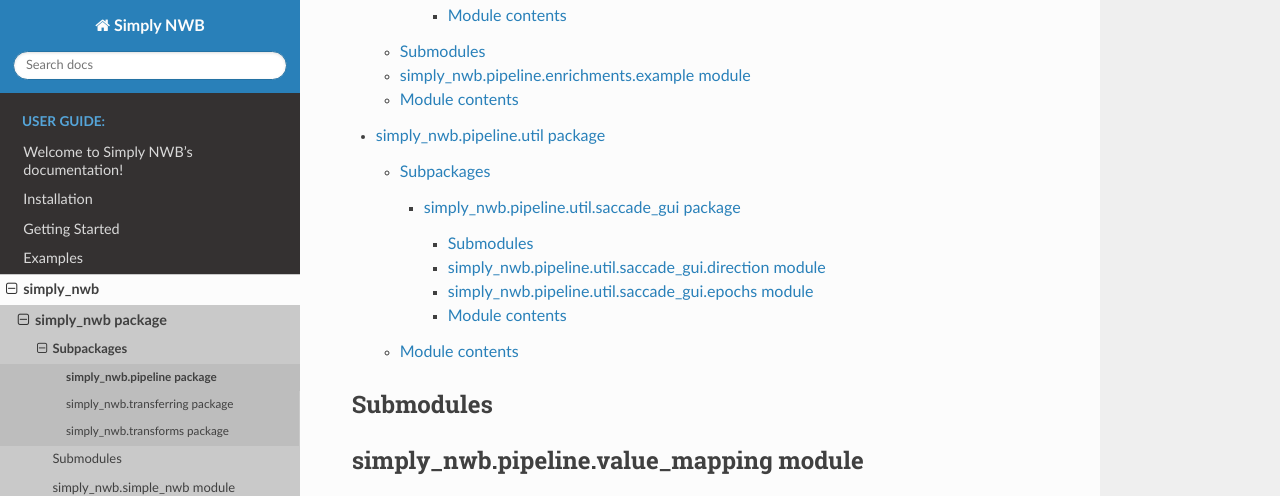
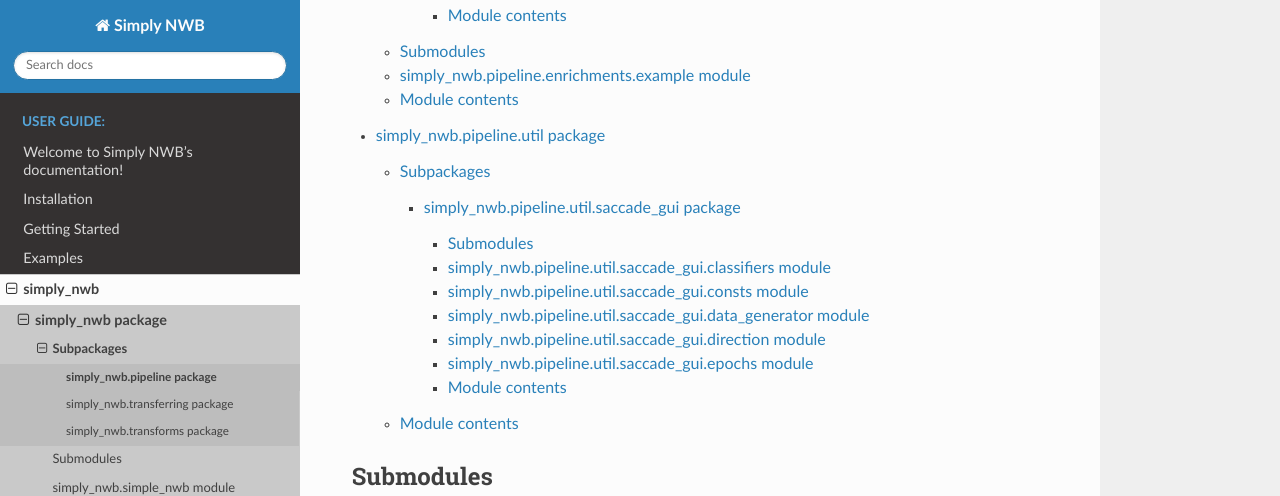
Before and after one commit to Anschutz-Visual-Cluster/simply-nwb, a Sphinx documentation site: the page built from docs/source/simply_nwb.pipeline.rst, in a window 1280 px wide and 900 px high, scrolled down 416 px, cut to the strip 0-496 px from the top of the window. Built offline with Sphinx 7.4.7 and the Read the Docs theme 3.1.0, drawn with Linux system fonts in a browser that asks for light colours.

Commit message:
linux fixes for dev

```diff
--- a/build_package_script.py
+++ b/build_package_script.py
@@ -1,5 +1,5 @@
 from setuptools import sandbox
-
+# On linux you might need to do sudo apt-get install python3-setuptools
 
 def main():
     # Call setup.py from python
--- a/dev-requirements.txt
+++ b/dev-requirements.txt
@@ -2,3 +2,4 @@ wheel
 twine
 sphinx
 sphinx-rtd-theme
+setuptools
--- a/docs/source/simply_nwb.pipeline.util.saccade_gui.rst
+++ b/docs/source/simply_nwb.pipeline.util.saccade_gui.rst
@@ -3,6 +3,30 @@ simply\_nwb.pipeline.util.saccade\_gui package
 
 Submodules
 ----------
+
+simply\_nwb.pipeline.util.saccade\_gui.classifiers module
+---------------------------------------------------------
+
+.. automodule:: simply_nwb.pipeline.util.saccade_gui.classifiers
+   :members:
+   :undoc-members:
+   :show-inheritance:
+
+simply\_nwb.pipeline.util.saccade\_gui.consts module
+----------------------------------------------------
+
+.. automodule:: simply_nwb.pipeline.util.saccade_gui.consts
+   :members:
+   :undoc-members:
+   :show-inheritance:
+
+simply\_nwb.pipeline.util.saccade\_gui.data\_generator module
+-------------------------------------------------------------
+
+.. automodule:: simply_nwb.pipeline.util.saccade_gui.data_generator
+   :members:
+   :undoc-members:
+   :show-inheritance:
 
 simply\_nwb.pipeline.util.saccade\_gui.direction module
 -------------------------------------------------------
```
Also changed, not shown: build_docs_script.py (+14 -5 lines), 1 other file.
